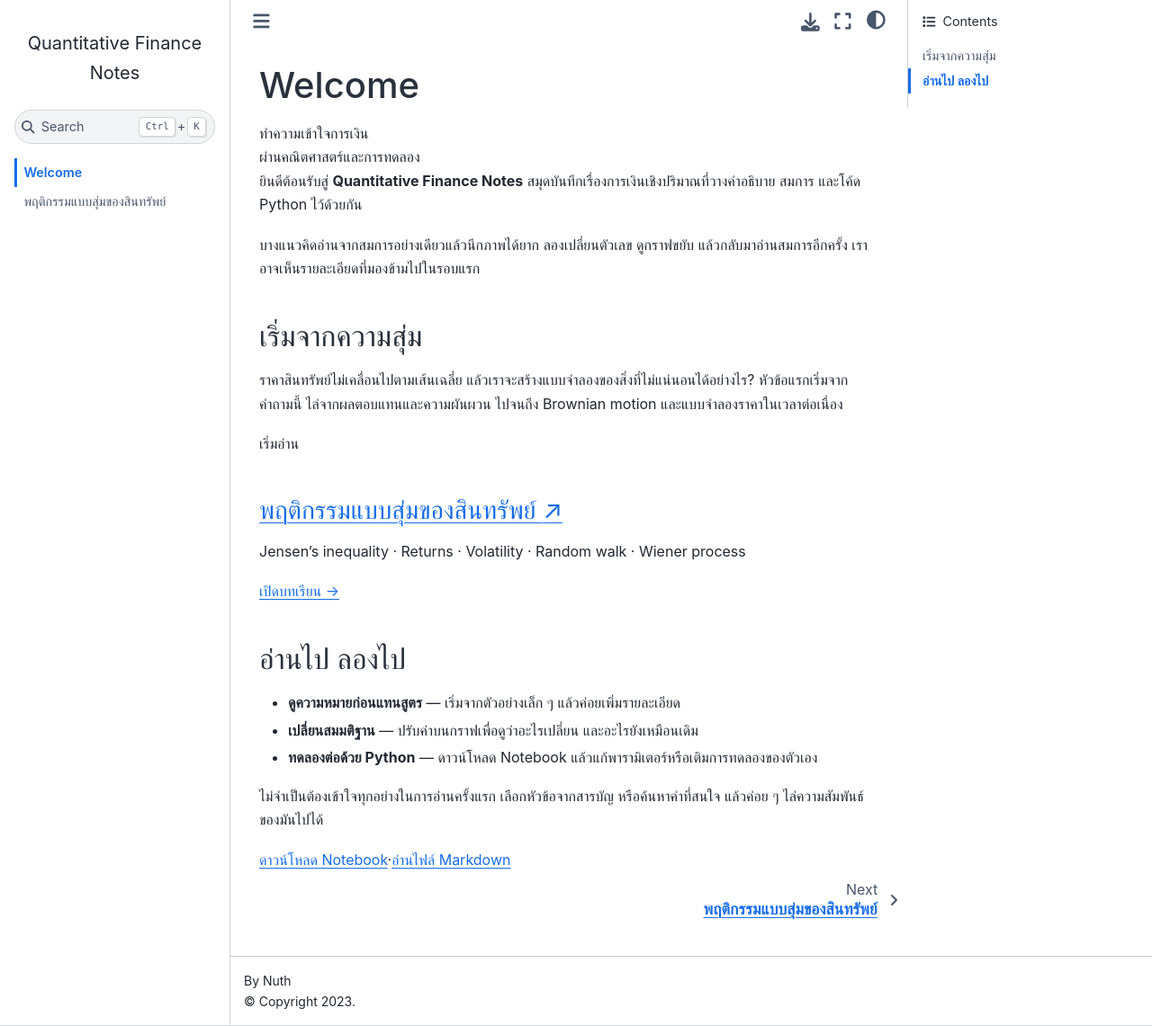
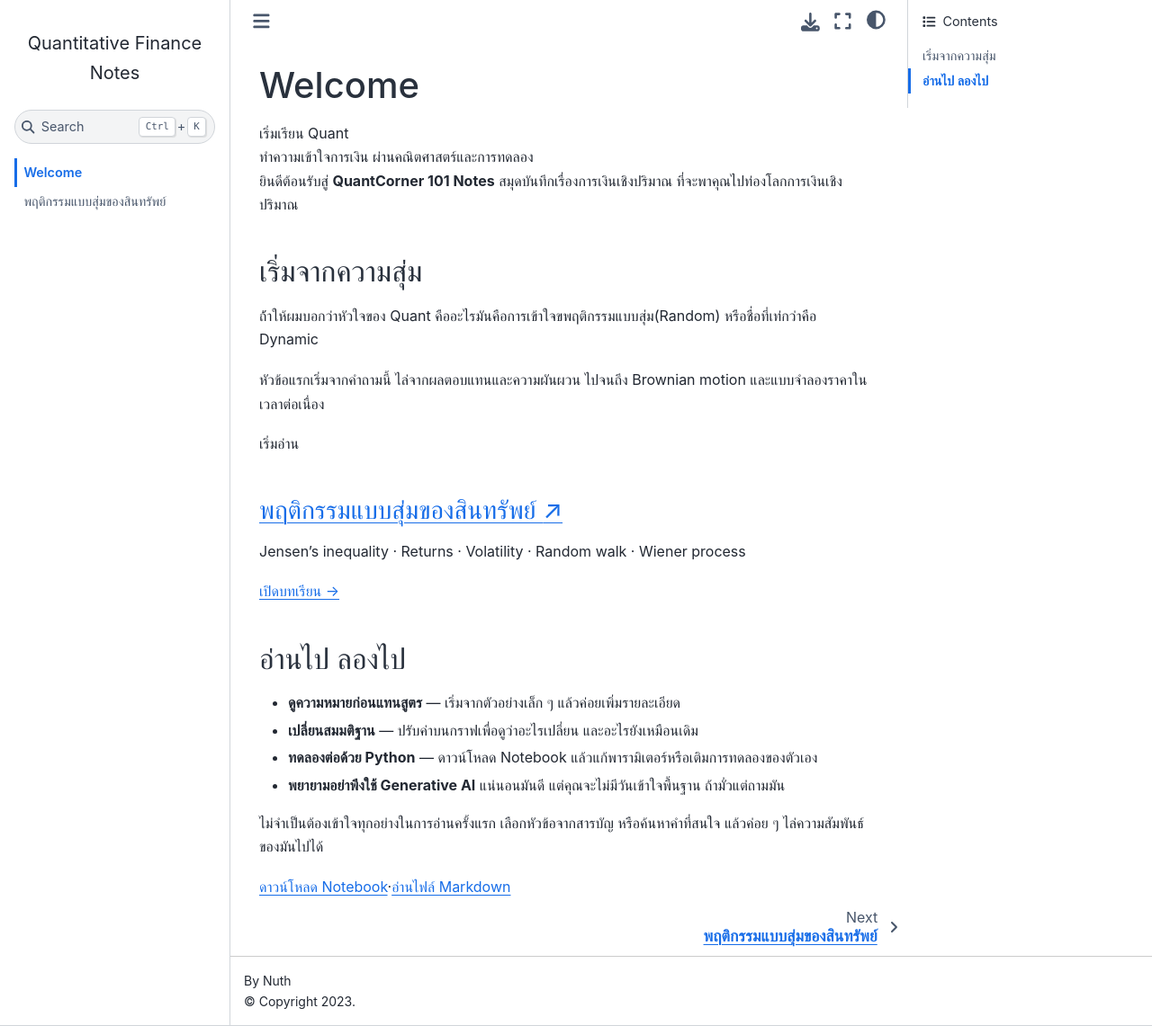
Before and after one commit to nutdnuy/quantitative-finance-notes, a Jupyter Book: the page built from intro.md, in a window 1280 px wide and 1141 px high. Shown: the whole window at 90% size. Built offline with Jupyter Book 1.0.4 settings and Sphinx 7.4.7 and the Sphinx Book theme 1.1.4, drawn with Linux system fonts in a browser that asks for light colours.

Commit message:
Update intro.md

```diff
--- a/intro.md
+++ b/intro.md
@@ -1,19 +1,20 @@
 ---
 title: Welcome
-description: สมุดบันทึกการเงินเชิงปริมาณภาษาไทย พร้อมสมการ กราฟ และการทดลองด้วย Python
+description: Quant Corner Learning 101
 ---
 
 # Welcome
 
-<div class="welcome-lead">ทำความเข้าใจการเงิน<br>ผ่านคณิตศาสตร์และการทดลอง</div>
+<div class="welcome-lead">เริ่มเรียน Quant<br>ทำความเข้าใจการเงิน
+ผ่านคณิตศาสตร์และการทดลอง</div>
 
-ยินดีต้อนรับสู่ **Quantitative Finance Notes** สมุดบันทึกเรื่องการเงินเชิงปริมาณที่วางคำอธิบาย สมการ และโค้ด Python ไว้ด้วยกัน
+ยินดีต้อนรับสู่ **QuantCorner 101 Notes** สมุดบันทึกเรื่องการเงินเชิงปริมาณ ที่จะพาคุณไปท่องโลกการเงินเชิงปริมาณ
 
-บางแนวคิดอ่านจากสมการอย่างเดียวแล้วนึกภาพได้ยาก ลองเปลี่ยนตัวเลข ดูกราฟขยับ แล้วกลับมาอ่านสมการอีกครั้ง เราอาจเห็นรายละเอียดที่มองข้ามไปในรอบแรก
 
 ## เริ่มจากความสุ่ม
+ถ้้าให้ผมบอกว่าหัวใจของ Quant คืออะไรมันคือการเข้าใจขพฤติกรรมแบบสุ่ม(Random) หรือชื่อที่เท่กว่าคือ Dynamic
 
-ราคาสินทรัพย์ไม่เคลื่อนไปตามเส้นเฉลี่ย แล้วเราจะสร้างแบบจำลองของสิ่งที่ไม่แน่นอนได้อย่างไร? หัวข้อแรกเริ่มจากคำถามนี้ ไล่จากผลตอบแทนและความผันผวน ไปจนถึง Brownian motion และแบบจำลองราคาในเวลาต่อเนื่อง
+หัวข้อแรกเริ่มจากคำถามนี้ ไล่จากผลตอบแทนและความผันผวน ไปจนถึง Brownian motion และแบบจำลองราคาในเวลาต่อเนื่อง
 
 <div class="reading-entry">
 <p class="eyebrow">เริ่มอ่าน</p>
@@ -27,6 +28,7 @@ description: สมุดบันทึกการเงินเชิงป
 - **ดูความหมายก่อนแทนสูตร** — เริ่มจากตัวอย่างเล็ก ๆ แล้วค่อยเพิ่มรายละเอียด
 - **เปลี่ยนสมมติฐาน** — ปรับค่าบนกราฟเพื่อดูว่าอะไรเปลี่ยน และอะไรยังเหมือนเดิม
 - **ทดลองต่อด้วย Python** — ดาวน์โหลด Notebook แล้วแก้พารามิเตอร์หรือเติมการทดลองของตัวเอง
+- **พยายามอย่าพึงใช้ Generative AI** แน่นอนมันดี แต่คุณจะไม่มีวันเข้าใจพื้นฐาน ถ้ามั่วแต่ถามมัน
 
 ไม่จำเป็นต้องเข้าใจทุกอย่างในการอ่านครั้งแรก เลือกหัวข้อจากสารบัญ หรือค้นหาคำที่สนใจ แล้วค่อย ๆ ไล่ความสัมพันธ์ของมันไปได้
 
```
